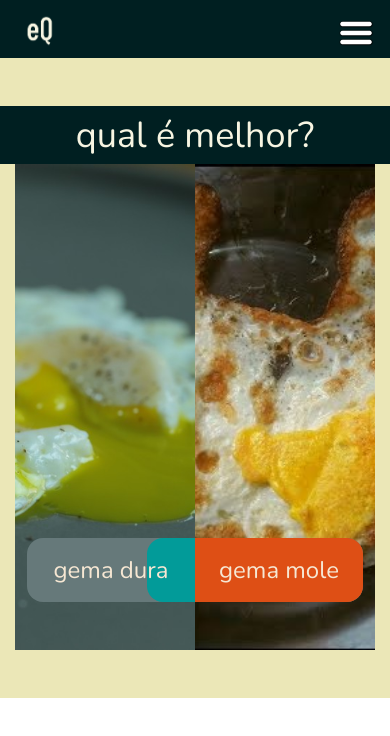
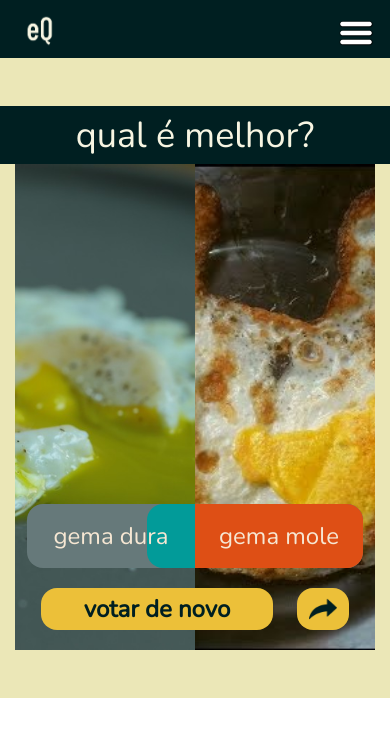
Before and after one commit to diegocelestino/enqueteque-angular, an Angular app: page / in a window 390 px wide. Shown: the top 736 px of the page. Built offline with nearby package versions, Linux system fonts and the light colour scheme.

Commit message:
added the buttons for vote again and share on the mobile, next step is do the same for desktop

```diff
--- a/src/index.html
+++ b/src/index.html
@@ -17,6 +17,8 @@
       <p class="title">qual é melhor?</p>
     </div>
   </div>
+
+  <!--  MOBILE COMPONENTS-->
 
   <div class="mobile-poll">
 
@@ -42,8 +44,24 @@
         </div>
       </div>
     </div>
+
+    <div class="action-buttons">
+      <div class="vote-again">
+        <div class="vote-again-title">votar de novo</div>
+      </div>
+
+      <div class="share-button">
+        <img class="share-image" src="assets/share.png"/>
+      </div>
+    </div>
+
+
+
   </div>
 
+
+
+<!--  DESKTOP COMPONENTS-->
   <div class="desktop-center-holder">
     <div class="desktop-poll">
 
--- a/src/styles.css
+++ b/src/styles.css
@@ -177,7 +177,7 @@ body {
   }
 
   .left-choice .poll-status {
-    margin-bottom: 48px;
+    margin-bottom: 82px;
     position: absolute;
     z-index:2;
     display: flex;
@@ -228,7 +228,7 @@ body {
   }
 
   .right-choice .poll-status {
-    margin-bottom: 48px;
+    margin-bottom: 82px;
     position: absolute;
     z-index:2;
     display: flex;
@@ -266,4 +266,54 @@ body {
     text-align: center;
   }
 
+  .action-buttons {
+    z-index: 2;
+    width: 360px;
+    height: 42px;
+    display: flex;
+    position: absolute;
+    justify-content: center;
+    justify-self: center;
+    align-self: flex-end;
+    margin-bottom: 20px;
+    gap: 24px;
+  }
+
+  .vote-again {
+    position: relative;
+    z-index:2;
+    display: flex;
+    justify-content: center;
+
+    width: 232px;
+    height: 42px;
+    background-color: #ECC039;
+    border-radius: 16px;
+  }
+
+  .vote-again-title {
+    color: #001F21;
+    font-size: 24px;
+    align-self: center;
+    font-weight: 1000;
+  }
+
+  .share-button {
+    position: relative;
+    z-index:2;
+    display: flex;
+    justify-content: center;
+    align-items: center;
+
+    width: 52px;
+    height: 42px;
+    background-color: #ECC039;
+    border-radius: 16px;
+  }
+
+  .share-image {
+    width: 28px;
+    height: 24px;
+  }
+
 }
```
Also changed, not shown: src/assets/share.png (added).
